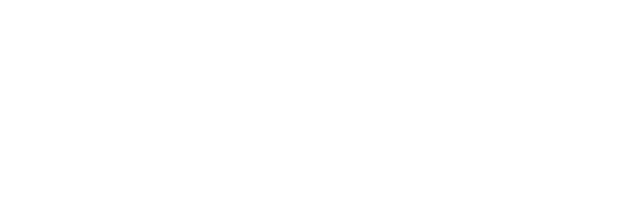
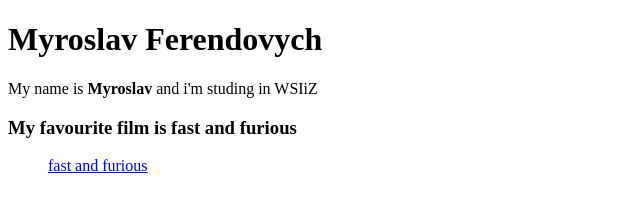
Before and after one commit to 1Xarrr/w67927_Programowanie_SL01_2IID-P-2023, a plain HTML site: page lab1/index.html in a window 1280 px wide. Shown: the whole page, without its empty margins (0-640 px from the left). Drawn offline with Linux system fonts and the light colour scheme.

Commit message:
Please enter the commit message for your changes. Lines starting with '#' will be ignored, and an empty message aborts the commit.
On branch lab1
Your branch is up to date with 'origin/lab1'.

Changes to be committed:
	modified:   lab1/index.html

```diff
--- a/lab1/index.html
+++ b/lab1/index.html
@@ -3,3 +3,11 @@
 <head>
     <meta charset="UTF-8">
 </head>
+<body>
+    <h1>Myroslav Ferendovych</h1>
+
+    <p>My name is<b> Myroslav </b>and i'm studing in WSIiZ</p>
+    <h3>My favourite film is fast and furious</h3>
+    <ul>
+        <il><a href = "https://www.cda.pl/video/6106109fd" > fast and furious </a></il>
+    </ul>
```
